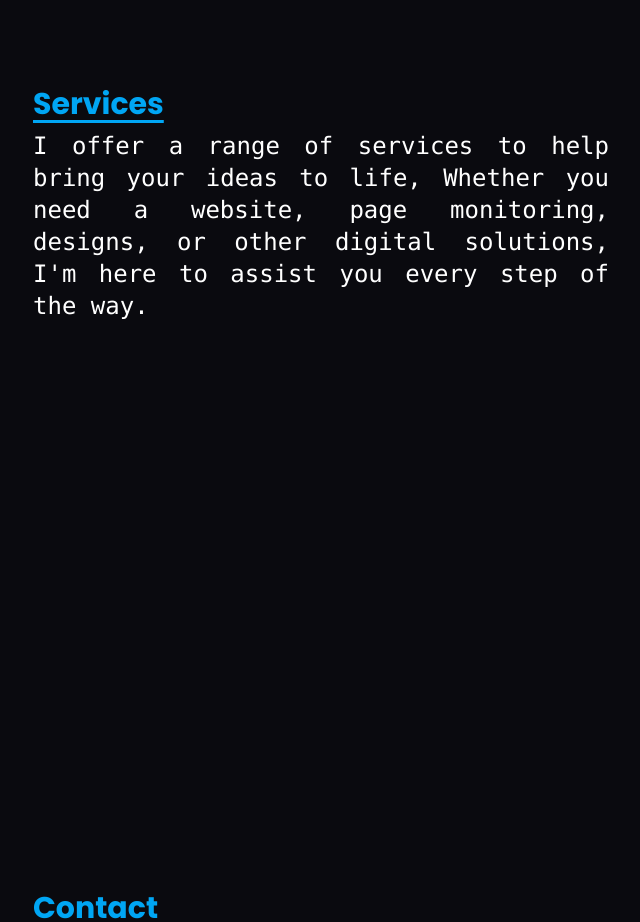
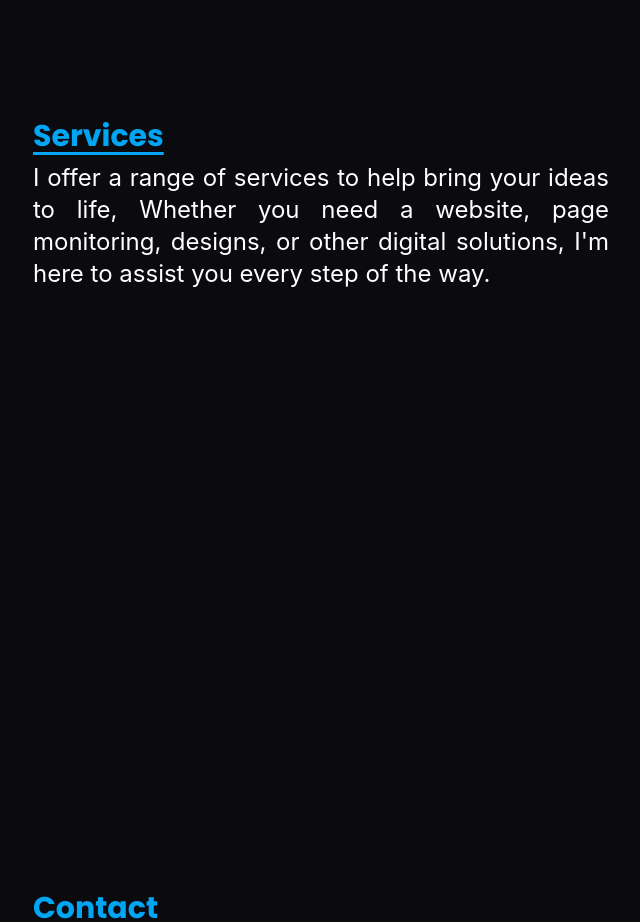
Before and after one commit to mohammedhusseinamheno-rgb/portfolio, a React (Vite) app: page / in a window 1280 px wide. Shown: the part 1860-2782 px from the top of the page, without its empty margins (319-959 px from the left). Built offline with nearby package versions, Linux system fonts and the light colour scheme.

Commit message:
edited a font

```diff
--- a/src/Content.jsx
+++ b/src/Content.jsx
@@ -25,7 +25,7 @@ const Content = () => {
         </section>
         <section id="services" className="services p-8 gap-2 h-screen w-full md:w-1/2 flex justify-center flex-col items-start">
             <h1 className="text-2xl md:text-3xl font-poppins text-left font-bold text-sky-500 underline underline-offset-6">Services</h1>
-            <p className="text-1xl md:text-2xl font-mono text-justify">
+            <p className="text-1xl md:text-2xl font-sans text-justify">
             I offer a range of services to help bring your ideas to life, Whether you need a website, page monitoring, designs, or other digital solutions, I'm here to assist you every step of the way.
             </p>
         </section>
```
